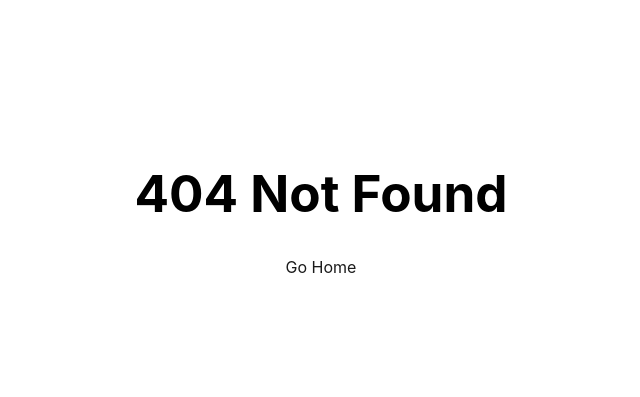
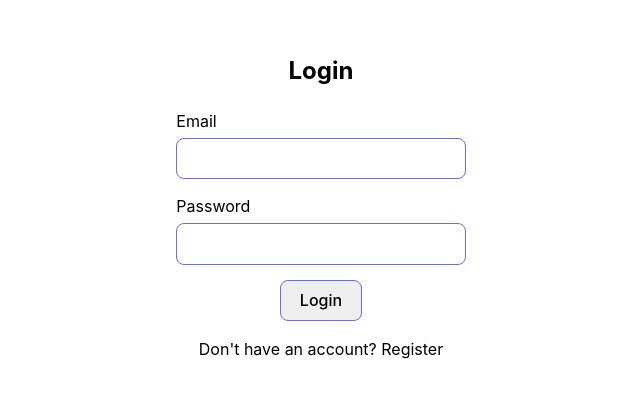
Before and after one commit to ethxn08/code-snipped, a React (Vite) app: page /login in a window 1280 px wide. Before the commit this address had no page. Shown: the part 195-592 px from the top of the page, without its empty margins (319-959 px from the left). Built offline with nearby package versions, Linux system fonts and the light colour scheme.

Commit message:
Firebase Login

```diff
--- a/package.json
+++ b/package.json
@@ -11,6 +11,7 @@
   },
   "dependencies": {
     "classnames": "^2.3.2",
+    "firebase": "^9.21.0",
     "prismjs": "^1.29.0",
     "react": "^18.2.0",
     "react-dom": "^18.2.0",
--- a/src/App.css
+++ b/src/App.css
@@ -1,4 +1,17 @@
 .app {
+  top: 0;
+  left: 0;
+  margin: 0;
+  min-height: 100vh;
+  display: flex;
+  overflow-x: hidden;
+  justify-content: center;
+  align-items: center;
+  text-align: center;
+  width: 100vw;
+  background-color: #1e1e1e;
+}
+.login {
   top: 0;
   left: 0;
   margin: 0;
@@ -49,6 +62,7 @@
 
 .sidebar-footer {
   padding: 20px;
+  margin-bottom: 30px;
 }
 
 .create-snippet {
@@ -63,6 +77,13 @@
   width: 78vw;
   min-height: 100vh;
   margin-left: 20vw;
+  border: 0;
+}
+
+.label-container {
+  display: flex;
+  flex-direction: column;
+  text-align: left;
 }
 
 @media (max-width: 1900px) {
--- a/src/App.jsx
+++ b/src/App.jsx
@@ -2,11 +2,13 @@ import { BrowserRouter as Router, Routes, Route } from "react-router-dom";
 import Home from "./pages/Home";
 import NotFound from "./pages/NotFound";
 import "./App.css";
+import Login from "./pages/Login";
 function App() {
   return (
     <Router>
       <Routes>
         <Route path="/" element={<Home />} />
+        <Route path="/login" element={<Login />} />
         <Route path="*" element={<NotFound />} />
       </Routes>
     </Router>
--- a/src/components/Sidebar.jsx
+++ b/src/components/Sidebar.jsx
@@ -1,12 +1,11 @@
-import React, { useState } from "react";
+import { getAuth, signOut } from "firebase/auth";
+import React from "react";
+import { useNavigate } from "react-router-dom";
+import { app } from "../firebase";
 
 function Sidebar() {
-  const [isOpen, setIsOpen] = useState(false);
-
-  const toggleSidebar = () => {
-    setIsOpen(!isOpen);
-  };
-
+  const auth = getAuth(app);
+  const navigate = useNavigate();
   return (
     <aside className="sidebar">
       <div className="sidebar-content">
@@ -15,6 +14,8 @@ function Sidebar() {
           <input type="text" placeholder="New Snippet Name..." />
           <button>Create Snippet</button>
         </form>
+        <br />
+        <hr />
         <br />
         <div className="snippets">
           <p>Snippet 1</p>
@@ -27,7 +28,18 @@ function Sidebar() {
       </div>
 
       <div className="sidebar-footer">
-        <p>Log Out</p>
+        <p
+          className="link"
+          to="/login"
+          onClick={() =>
+            signOut(auth).then(() => {
+              console.log("El usuario ha cerrado sesión");
+              navigate("/login");
+            })
+          }
+        >
+          Log Out
+        </p>
       </div>
     </aside>
   );
--- /dev/null
+++ b/src/firebase.js
@@ -0,0 +1,17 @@
+// Import the functions you need from the SDKs you need
+import { initializeApp } from "firebase/app";
+// TODO: Add SDKs for Firebase products that you want to use
+// https://firebase.google.com/docs/web/setup#available-libraries
+
+// Your web app's Firebase configuration
+const firebaseConfig = {
+  apiKey: "AIzaSyCaixoFErlGjr4mH1bU66coZo6Q1Jg4jb0",
+  authDomain: "code-snippets-ad0a2.firebaseapp.com",
+  projectId: "code-snippets-ad0a2",
+  storageBucket: "code-snippets-ad0a2.appspot.com",
+  messagingSenderId: "191090296015",
+  appId: "1:191090296015:web:4ebde057981107c9a263ba",
+};
+
+// Initialize Firebase
+export const app = initializeApp(firebaseConfig);
--- a/src/pages/Home.jsx
+++ b/src/pages/Home.jsx
@@ -1,8 +1,25 @@
-import React from "react";
+import React, { useEffect } from "react";
 import Sidebar from "../components/Sidebar";
 import CodeEditor from "../components/CodeEditor";
+import { app } from "../firebase";
+import { getAuth, onAuthStateChanged } from "firebase/auth";
+import { useNavigate } from "react-router-dom";
 
 const Home = () => {
+  const auth = getAuth(app);
+  const navigate = useNavigate();
+  useEffect(() => {
+    onAuthStateChanged(auth, (user) => {
+      if (user) {
+        // El usuario está autenticado
+        console.log("El usuario está autenticado", user);
+      } else {
+        // El usuario no está autenticado
+        console.log("El usuario no está autenticado");
+        navigate("/login");
+      }
+    });
+  }, []);
   return (
     <div className="app">
       <Sidebar />
--- /dev/null
+++ b/src/pages/Login.jsx
@@ -0,0 +1,84 @@
+import { useState } from "react";
+import {
+  getAuth,
+  createUserWithEmailAndPassword,
+  signInWithEmailAndPassword,
+} from "firebase/auth";
+import { app } from "../firebase";
+import { useNavigate } from "react-router-dom";
+
+const Login = () => {
+  const [email, setEmail] = useState("");
+  const [password, setPassword] = useState("");
+  const [isRegister, setIsRegister] = useState(false);
+  const auth = getAuth(app);
+  const navigate = useNavigate();
+  const handleEmailChange = (e) => setEmail(e.target.value);
+  const handlePasswordChange = (e) => setPassword(e.target.value);
+
+  const handleSubmit = async (e) => {
+    e.preventDefault();
+
+    try {
+      if (isRegister) {
+        const userCredential = await createUserWithEmailAndPassword(
+          auth,
+          email,
+          password
+        );
+        console.log(userCredential.user);
+        navigate("/");
+      } else {
+        const userCredential = await signInWithEmailAndPassword(
+          auth,
+          email,
+          password
+        );
+        console.log(userCredential.user);
+        navigate("/");
+      }
+    } catch (error) {
+      console.error(error.message);
+    }
+  };
+
+  return (
+    <div className="login">
+      <form onSubmit={handleSubmit}>
+        <h2>{isRegister ? "Register" : "Login"}</h2>
+        <div className="label-container">
+          <label htmlFor="email">Email</label>
+          <input
+            type="email"
+            id="email"
+            value={email}
+            onChange={handleEmailChange}
+          />
+        </div>
+        <div className="label-container">
+          <label htmlFor="password">Password</label>
+          <input
+            type="password"
+            id="password"
+            value={password}
+            onChange={handlePasswordChange}
+          />
+        </div>
+        <button type="submit">{isRegister ? "Register" : "Login"}</button>
+        <div>
+          {isRegister ? (
+            <p onClick={() => setIsRegister(false)}>
+              Already have an account? Login
+            </p>
+          ) : (
+            <p onClick={() => setIsRegister(true)}>
+              Don't have an account? Register
+            </p>
+          )}
+        </div>
+      </form>
+    </div>
+  );
+};
+
+export default Login;
```
Also changed, not shown: 1 other file (tests, documents, lock files or other folders).
